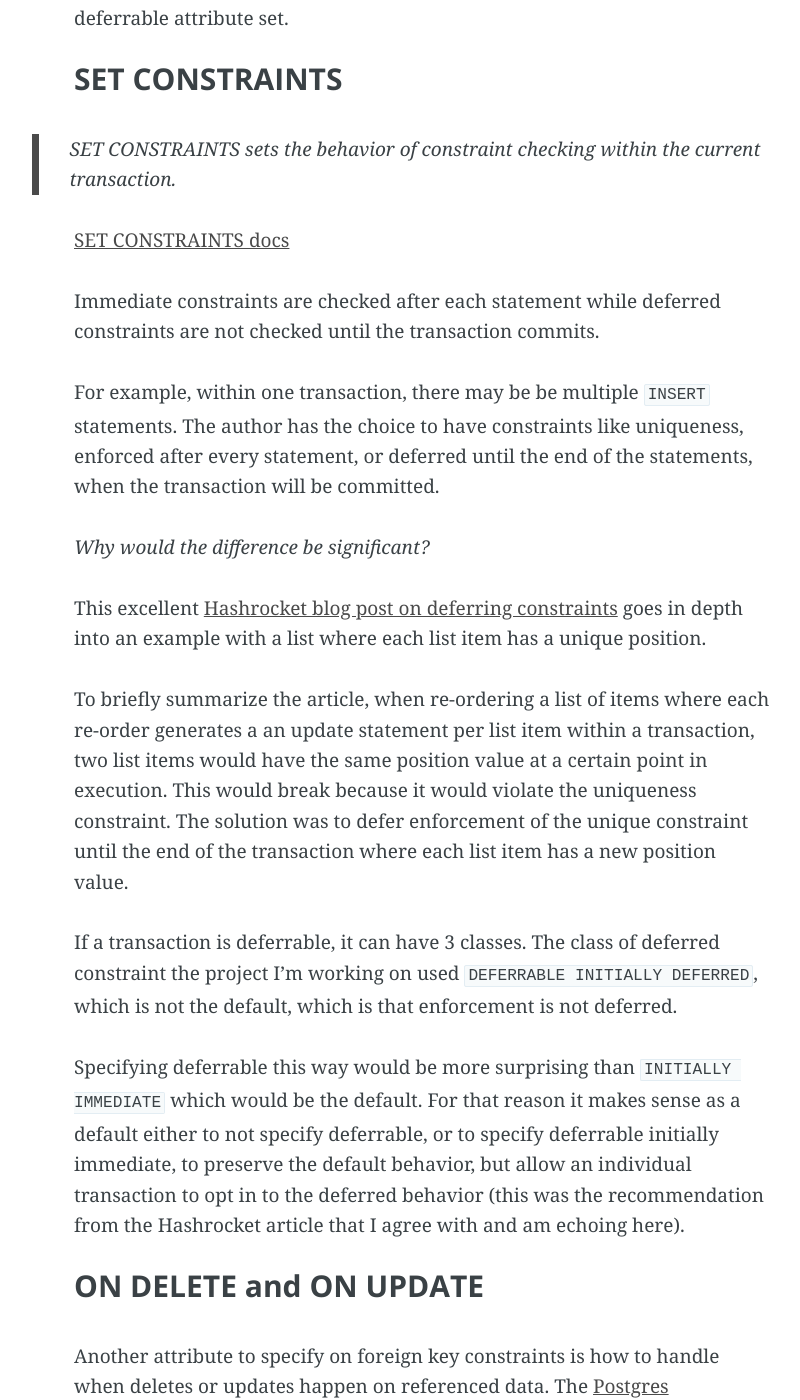
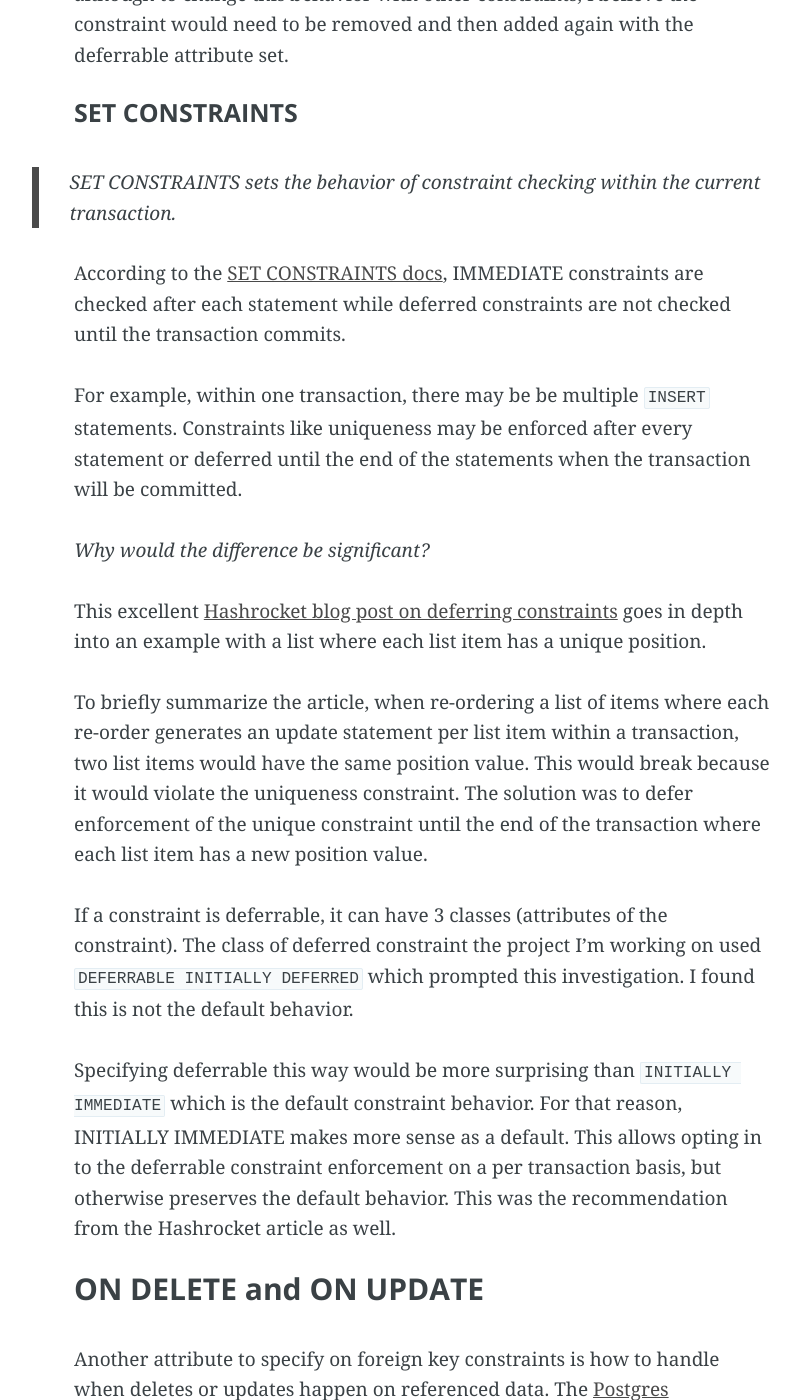
Before and after one commit to andyatkinson/blog, a Jekyll site: the page built from _posts/2018-08-22-postgresql-foreign-key-constraints.md, in a window 1280 px wide and 1400 px high, scrolled down 716 px. Shown: the whole window, without its empty margins (216-1016 px from the left). Built offline with Jekyll 4.4.1, drawn with Linux system fonts in a browser that asks for light colours; Markdown is read by kramdown in place of the engine named in the settings; some of the changed text lies outside the part shown.

Commit message:
Edits on blog post

```diff
--- a/_posts/2018-08-22-postgresql-foreign-key-constraints.md
+++ b/_posts/2018-08-22-postgresql-foreign-key-constraints.md
@@ -6,34 +6,31 @@ comments: true
 categories: [Database, SQL]
 ---
 
-Foreign key constraints enforce that a referenced thing exists on a table it is referencing.
+Foreign key constraints enforce that a referenced "thing" exists.
 
-These can be browsed under `Foreign-key constraints` with a `REFERENCES` indicating the local and referenced table, or it can also show up on the column-level when the referenced table has a primary key.
+Constraints can be browsed for a table (e.g. with `\dt table`) under `Foreign-key constraints` with a `REFERENCES`, indicating the table and referenced table. They can also show up at the column-level when the referenced table has a primary key.
 
-Constraints are not deferrable by default. From my investigation, deferring constraint enforcement seems mainly useful within transactions. Constraints can be set as deferrable per transaction as long as the deferrable attribute was originally specified, i.e. `deferrable initially immediate`.
+Constraints are not deferrable by default. From my investigation, the main use case for deferring constraint enforcement seems to be when using transactions. Constraints can be set as deferrable per transaction as long as the deferrable attribute was originally specified, i.e. `deferrable initially immediate`, or they can always be deferred with `INITIALLY DEFERRABLE`.
 
 A foreign key constraint may be altered later with [ALTER CONSTRAINT](https://www.postgresql.org/docs/9.4/static/sql-altertable.html) although to change this behavior with other constraints, I believe the constraint would need to be removed and then added again with the deferrable attribute set.
 
-#### SET CONSTRAINTS
+##### SET CONSTRAINTS
 
 > SET CONSTRAINTS sets the behavior of constraint checking within the current transaction.
 
-[SET CONSTRAINTS docs](https://www.postgresql.org/docs/9.1/static/sql-set-constraints.html)
+According to the [SET CONSTRAINTS docs](https://www.postgresql.org/docs/9.1/static/sql-set-constraints.html), IMMEDIATE constraints are checked after each statement while deferred constraints are not checked until the transaction commits.
 
-Immediate constraints are checked after each statement while deferred constraints are not checked until the transaction commits.
-
-For example, within one transaction, there may be be multiple `INSERT` statements. The author has the choice to have constraints like uniqueness, enforced after every statement, or deferred until the end of the statements, when the transaction will be committed.
-
+For example, within one transaction, there may be be multiple `INSERT` statements. Constraints like uniqueness may be enforced after every statement or deferred until the end of the statements when the transaction will be committed.
 
 *Why would the difference be significant?*
 
 This excellent [Hashrocket blog post on deferring constraints](https://hashrocket.com/blog/posts/deferring-database-constraints) goes in depth into an example with a list where each list item has a unique position.
 
-To briefly summarize the article, when re-ordering a list of items where each re-order generates a an update statement per list item within a transaction, two list items would have the same position value at a certain point in execution. This would break because it would violate the uniqueness constraint. The solution was to defer enforcement of the unique constraint until the end of the transaction where each list item has a new position value.
+To briefly summarize the article, when re-ordering a list of items where each re-order generates an update statement per list item within a transaction, two list items would have the same position value. This would break because it would violate the uniqueness constraint. The solution was to defer enforcement of the unique constraint until the end of the transaction where each list item has a new position value.
 
-If a transaction is deferrable, it can have 3 classes. The class of deferred constraint the project I'm working on used `DEFERRABLE INITIALLY DEFERRED`, which is not the default, which is that enforcement is not deferred.
+If a constraint is deferrable, it can have 3 classes (attributes of the constraint). The class of deferred constraint the project I'm working on used `DEFERRABLE INITIALLY DEFERRED` which prompted this investigation. I found this is not the default behavior.
 
-Specifying deferrable this way would be more surprising than `INITIALLY IMMEDIATE` which would be the default. For that reason it makes sense as a default either to not specify deferrable, or to specify deferrable initially immediate, to preserve the default behavior, but allow an individual transaction to opt in to the deferred behavior (this was the recommendation from the Hashrocket article that I agree with and am echoing here).
+Specifying deferrable this way would be more surprising than `INITIALLY IMMEDIATE` which is the default constraint behavior. For that reason, INITIALLY IMMEDIATE makes more sense as a default. This allows opting in to the deferrable constraint enforcement on a per transaction basis, but otherwise preserves the default behavior. This was the recommendation from the Hashrocket article as well.
 
 #### ON DELETE and ON UPDATE
 
```
